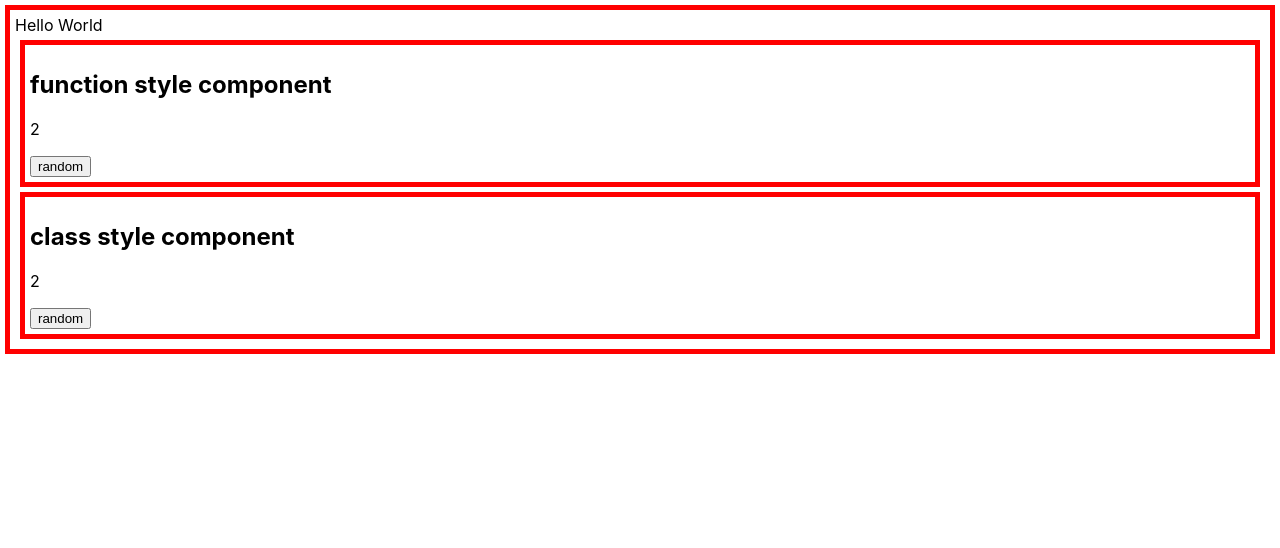
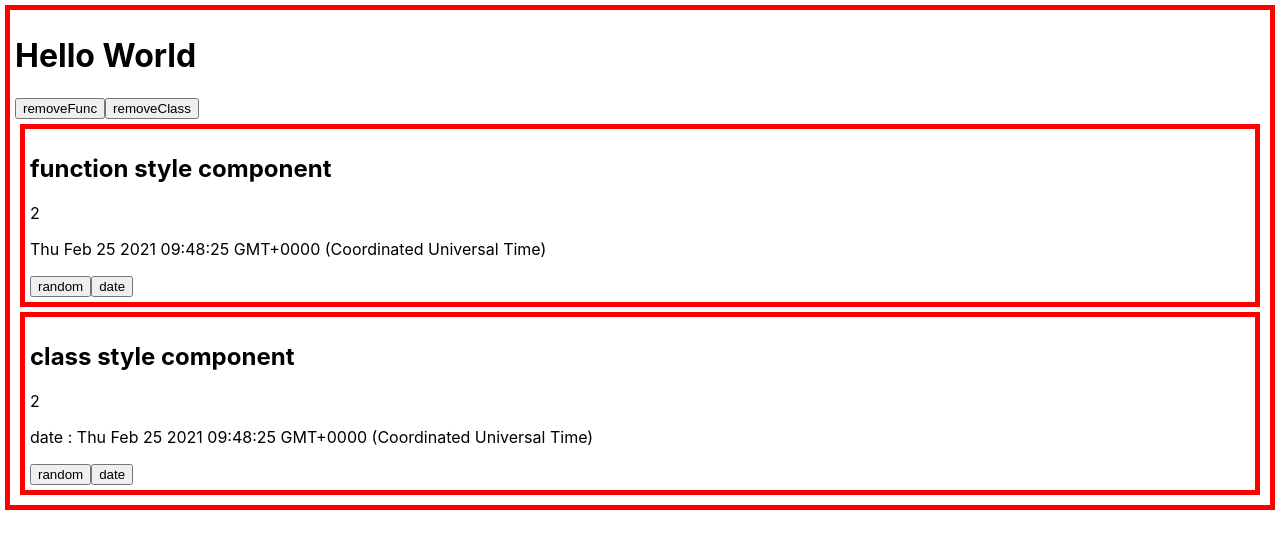
Before and after one commit to wldls/react-practice, a React (Create React App) app: page / in a window 1280 px wide. Shown: the top 548 px of the page. Built offline with nearby package versions, Linux system fonts and the light colour scheme.

Commit message:
class & function style 강의 완강

```diff
--- a/src/App.js
+++ b/src/App.js
@@ -1,12 +1,28 @@
-import React, { useState } from "react";
+import React, { useState, useEffect } from "react";
 import "./App.css";
 
 function App() {
+  const [funcShow, setFuncShow] = useState(true);
+  const [classShow, setClassShow] = useState(true);
   return (
     <div className="container">
-      Hello World
-      <FuncComp initNumber="2"></FuncComp>
-      <ClassComp initNumber="2"></ClassComp>
+      <h1>Hello World</h1>
+      <input
+        type="button"
+        value="removeFunc"
+        onClick={() => {
+          setFuncShow(false);
+        }}
+      ></input>
+      <input
+        type="button"
+        value="removeClass"
+        onClick={() => {
+          setClassShow(false);
+        }}
+      ></input>
+      {funcShow && <FuncComp initNumber="2"></FuncComp>}
+      {classShow && <ClassComp initNumber="2"></ClassComp>}
     </div>
   );
 }
@@ -15,17 +31,46 @@ function setRandom() {
   return Math.floor(Math.random() * 10) + 1;
 }
 
+const funcStyle = "color: skyblue";
+let funcId = 0;
 function FuncComp(props) {
   const [count, setCount] = useState(props.initNumber);
+  const [_date, setDate] = useState(new Date().toString());
+
+  useEffect(() => {
+    console.log(
+      "%cfunc => effect (componentDidMount & componentDidUpdate)" + ++funcId,
+      funcStyle
+    );
+    document.title = `${count}`;
+    return function () {
+      console.log(
+        "%cfunc => effect (componentWillUnMount)" + ++funcId,
+        funcStyle
+      );
+    };
+  }, [count]);
+  // couont 값이 변경되었을 때만 호출하도록 한다.
+  // 빈 배열을 두 번째 인자에 넣을 경우 componentDidMount 효과만 생긴다. (1회이상 실행되지 않음)
+
+  console.log("%cfunc => render" + ++funcId, funcStyle);
   return (
     <div className="container">
       <h2>function style component</h2>
       <p>{count}</p>
+      <p>{_date}</p>
       <input
         type="button"
         value="random"
         onClick={() => {
           setCount(setRandom());
+        }}
+      />
+      <input
+        type="button"
+        value="date"
+        onClick={() => {
+          setDate(new Date().toString());
         }}
       />
     </div>
@@ -35,12 +80,20 @@ function FuncComp(props) {
 class ClassComp extends React.Component {
   state = {
     number: this.props.initNumber,
+    date: new Date().toString(),
   };
+
+  // componentDidMount() {
+  //   console.log("mount");
+  // }
+
   render() {
+    // console.log("render");
     return (
       <div className="container">
         <h2>class style component</h2>
         <p>{this.state.number}</p>
+        <p>date : {this.state.date}</p>
         <input
           type="button"
           value="random"
@@ -48,6 +101,13 @@ class ClassComp extends React.Component {
             this.setState({ number: setRandom() });
           }}
         />
+        <input
+          type="button"
+          value="date"
+          onClick={() => {
+            this.setState({ date: new Date().toString() });
+          }}
+        ></input>
       </div>
     );
   }
```
